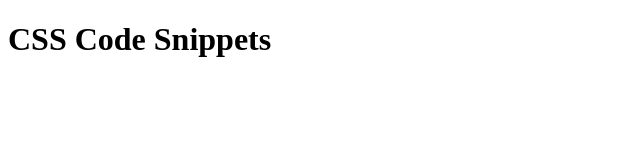
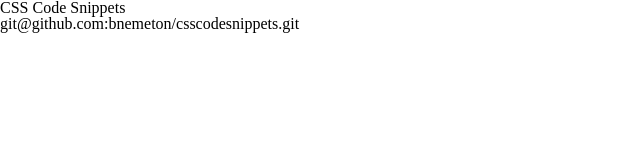
Before and after one commit to bnemeton/csscodesnippets, a plain HTML site: page index.html in a window 1280 px wide. Shown: the whole page, without its empty margins (0-640 px from the left). Drawn offline with Linux system fonts and the light colour scheme.

Commit message:
linked css

```diff
--- a/index.html
+++ b/index.html
@@ -4,11 +4,13 @@
     <meta charset="UTF-8">
     <meta name="viewport" content="width=<device-width>, initial-scale=1.0">
     <title>Document</title>
+    <link rel="stylesheet" href="/assets/reset.css">
+    <link rel="stylesheet" href="/assets/style.css">
 </head>
 <body>
 
     <header>
-        <h1>CSS Code Snippets</h1>
+        <h1>CSS Code Snippets</h1>git@github.com:bnemeton/csscodesnippets.git
 
     </header>
 
```
